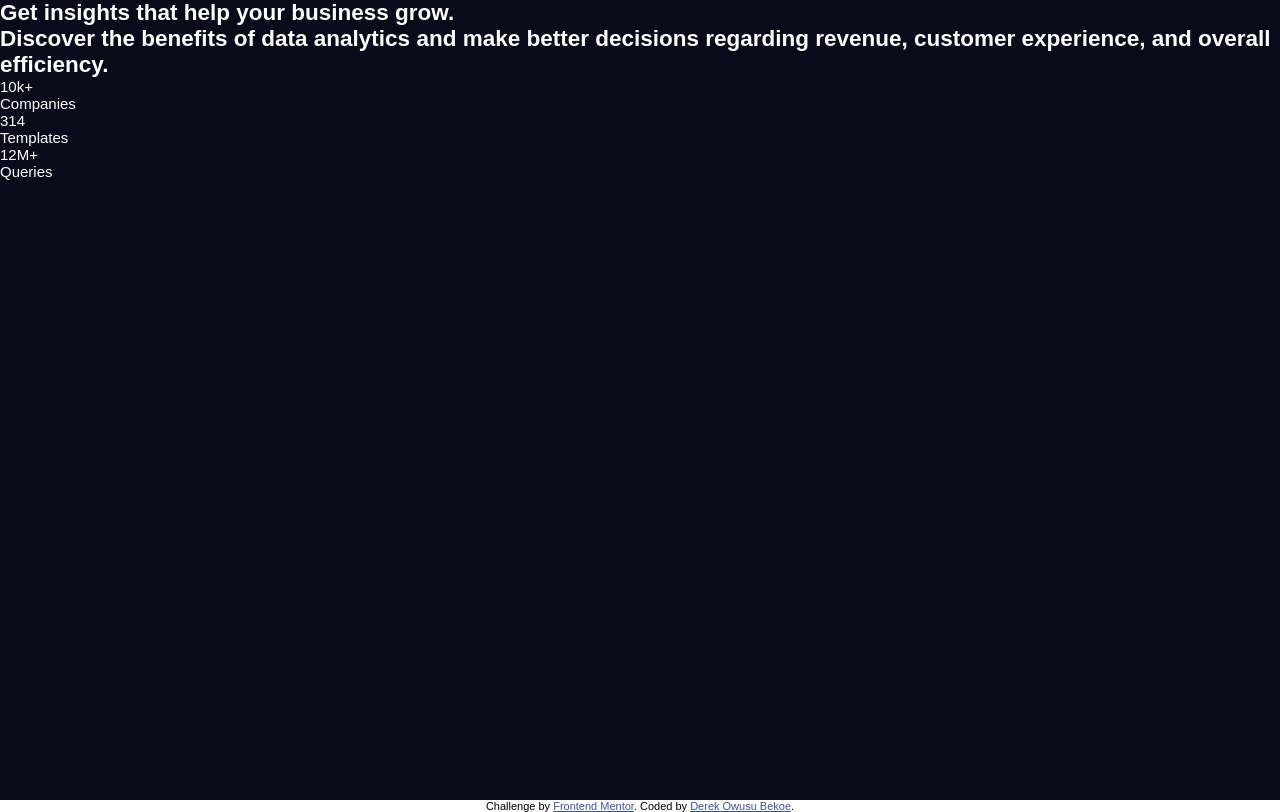
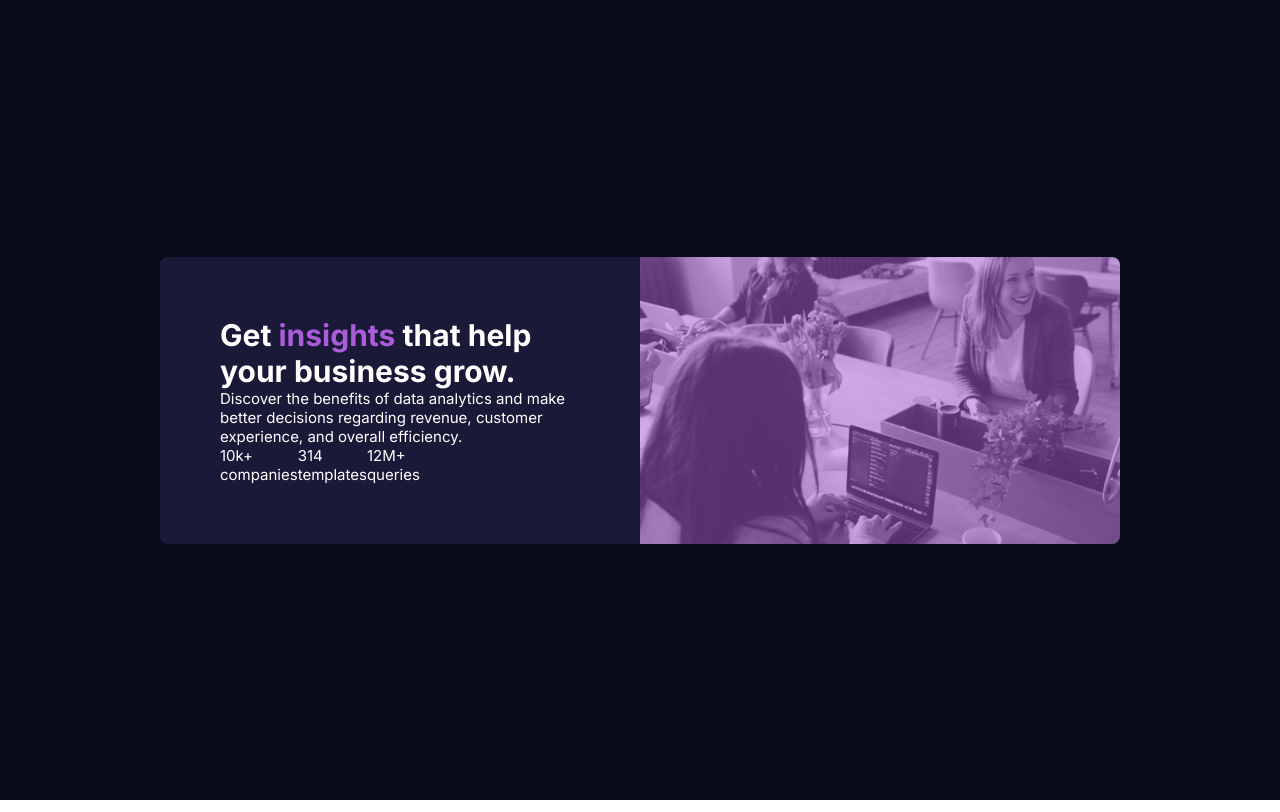
Before and after one commit to derekowusubekoe/frontendmentorsStatsPreviewCard, a plain HTML site: page index.html in a window 1280 px wide. Drawn offline with Linux system fonts and the light colour scheme.

Commit message:
completed the card layout and position

```diff
--- a/index.html
+++ b/index.html
@@ -22,7 +22,7 @@
     />
 
     <!-- Feel free to remove these styles or customise in your own stylesheet 👍 -->
-    <style>
+    <!-- <style>
       .attribution {
         font-size: 11px;
         text-align: center;
@@ -30,37 +30,40 @@
       .attribution a {
         color: hsl(228, 45%, 44%);
       }
-    </style>
+    </style> -->
   </head>
   <body>
     <main>
-      <section>
-        <h1>Get insights that help your business grow.</h1>
-        <h2>
-          Discover the benefits of data analytics and make better decisions
-          regarding revenue, customer experience, and overall efficiency.
-        </h2>
-        <div class="stats_wrapper">
-          <div class="stats_info">
-            <div class="stats_num">10k+</div>
-            <div class="stats_desc">Companies</div>
-          </div>
-          <div class="stats_info">
-            <div class="stats_num">314</div>
-            <div class="stats_desc">Templates</div>
-          </div>
-          <div class="stats_info">
-            <div class="stats_num">12M+</div>
-            <div class="stats_desc">Queries</div>
+      <section class="card">
+        <div class="card-details">
+          <h1>Get <span>insights</span> that help your business grow.</h1>
+          <p>
+            Discover the benefits of data analytics and make better decisions
+            regarding revenue, customer experience, and overall efficiency.
+          </p>
+          <div class="stats">
+            <div class="stats-info">
+              <div class="stats-num">10k+</div>
+              <div class="stats_desc">companies</div>
+            </div>
+            <div class="stats-info">
+              <div class="stats-num">314</div>
+              <div class="stats-desc">templates</div>
+            </div>
+            <div class="stats-info">
+              <div class="stats-num">12M+</div>
+              <div class="stats-desc">queries</div>
+            </div>
           </div>
         </div>
+        <div class="card-bg__image"></div>
       </section>
     </main>
-    <div class="attribution">
+    <!-- <div class="attribution">
       Challenge by
       <a href="https://www.frontendmentor.io?ref=challenge" target="_blank"
         >Frontend Mentor</a
       >. Coded by <a href="#">Derek Owusu Bekoe</a>.
-    </div>
+    </div> -->
   </body>
 </html>
--- a/styles/_default.scss
+++ b/styles/_default.scss
@@ -2,13 +2,6 @@
   margin: 0;
   padding: 0;
   box-sizing: border-box;
-}
-
-html {
-  font-size: 60%;
-}
-
-body {
-  font-family: "Red Hat Display", sans-serif;
+  font-family: "Inter", sans-serif;
   font-size: 15px;
 }
--- a/styles/_style-card.scss
+++ b/styles/_style-card.scss
@@ -0,0 +1,31 @@
+.card {
+  display: flex;
+  width: 75vw;
+  background-color: $darkDesaturatedBlueCardBg;
+  border-radius: 8px;
+
+  .card-details {
+    width: 50%;
+    padding: 4rem;
+
+    h1 {
+      font-size: 2rem;
+      span {
+        color: $softVioletAccent;
+        font-size: 2rem;
+      }
+    }
+  }
+
+  .card-bg__image {
+    width: 50%;
+    background: linear-gradient(
+        0deg,
+        hsla(277, 64%, 61%, 0.5) 0%,
+        hsla(277, 64%, 61%, 0.5) 100%
+      ),
+      url("/images/image-header-desktop.jpg") center no-repeat;
+    background-size: cover;
+    border-radius: 0 8px 8px 0;
+  }
+}
--- a/styles/_style-main.scss
+++ b/styles/_style-main.scss
@@ -1,7 +1,9 @@
 main {
-  max-width: 1440px;
   width: 100vw;
   height: 100vh;
-  background-color: $veryDarkBlueMainBg;
-  color: white;
+  display: flex;
+  align-items: center;
+  justify-content: center;
+  background: $veryDarkBlueMainBg;
+  color: #fff;
 }
--- /dev/null
+++ b/styles/_style-stats.scss
@@ -0,0 +1,7 @@
+.stats {
+  display: flex;
+
+  .stats-info {
+    font-family: "Lexend Deca", sans-serif;
+  }
+}
--- a/styles/style.scss
+++ b/styles/style.scss
@@ -14,3 +14,4 @@ $slightlyTransparentWhiteStats: hsla(0, 0%, 100%, 0.6);
 @import "default.scss";
 @import "style-main.scss";
 @import "style-card.scss";
+@import "style-stats.scss";
```
Also changed, not shown: dist/css/style.css, 1 other file.
